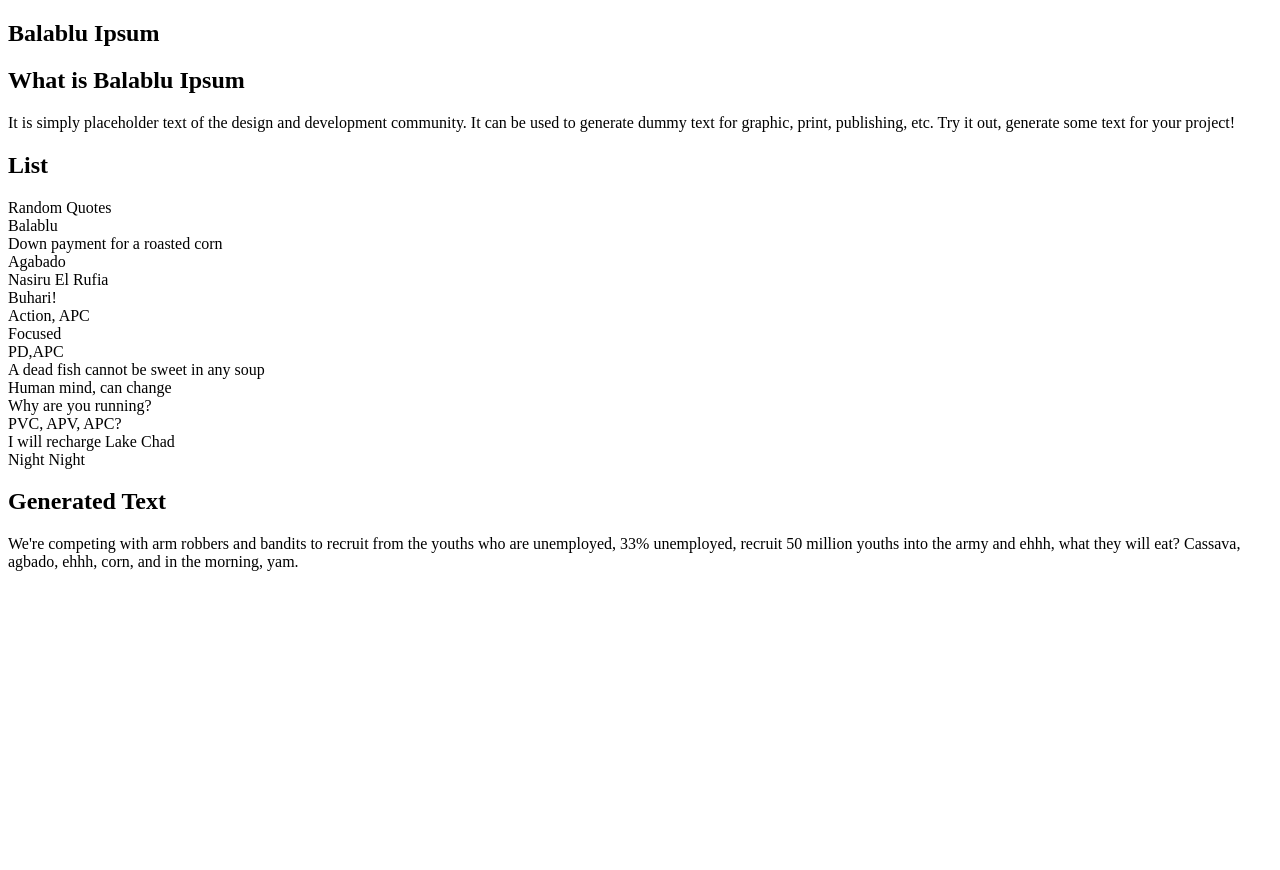
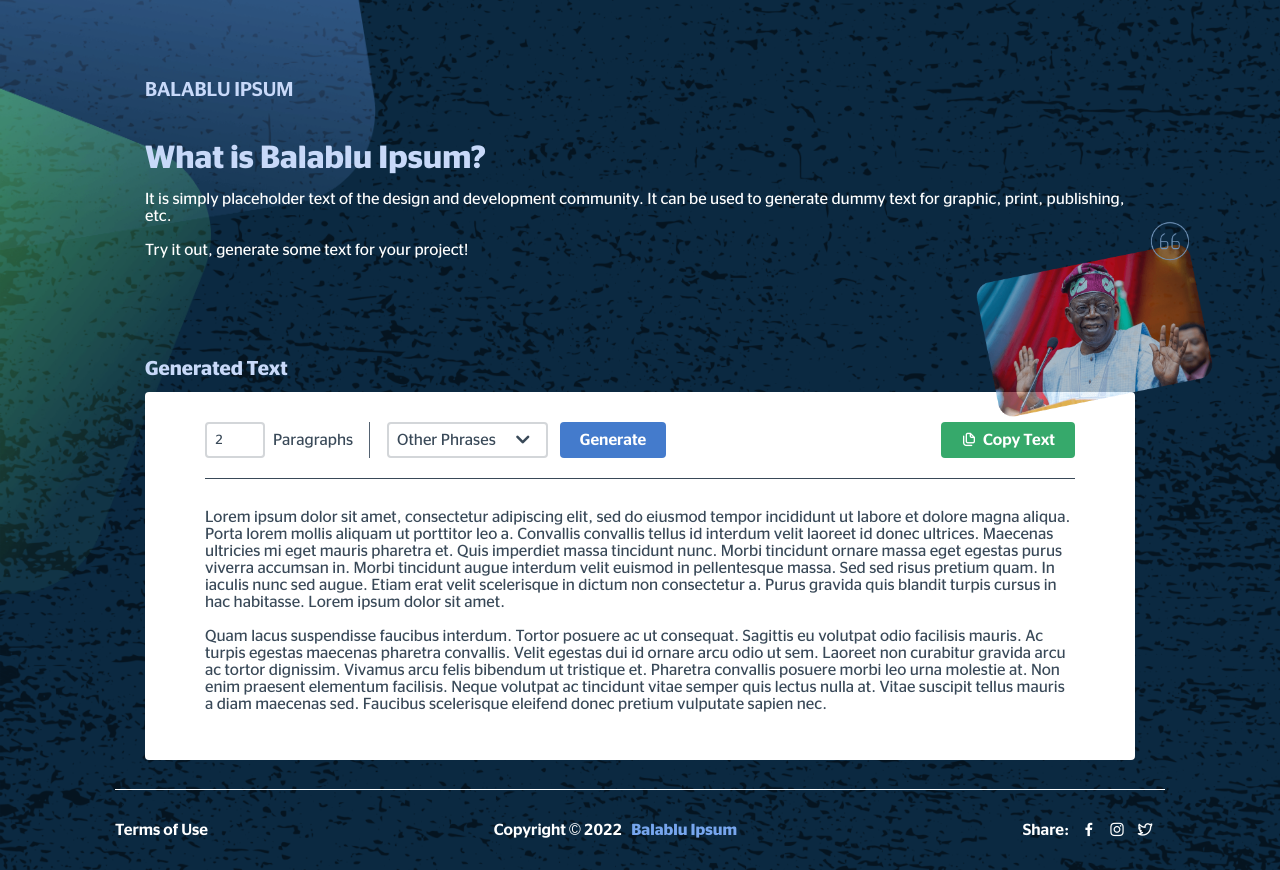
Before and after one commit to AVONnadozie/agbado-ipsum, a plain HTML site: page index.html in a window 1280 px wide. Before the commit the page ends 800 px from the top, so only its background shows below. Drawn offline with nearby package versions, Linux system fonts and the light colour scheme.

Commit message:
merge conflict

```diff
--- /dev/null
+++ b/assets/css/styles.css
@@ -0,0 +1,552 @@
+
+@font-face {
+    font-family: "Stag Sans";
+    src: url('../fonts/stag/StagSans-Regular.ttf') format('truetype');
+    font-weight: 300;
+}
+@font-face {
+    font-family: "Stag Sans";
+    src: url('../fonts/stag/StagSans-Thin.ttf') format('truetype');
+    font-weight: 100;
+}
+@font-face {
+    font-family: "Stag Sans";
+    src: url('../fonts/stag/StagSans-Light.ttf') format('truetype');
+    font-weight: 200;
+}
+@font-face {
+    font-family: "Stag Sans";
+    src: url('../fonts/stag/StagSans-Medium.ttf') format('truetype');
+    font-weight: 400;
+}
+@font-face {
+    font-family: "Stag Sans";
+    src: url('../fonts/stag/StagSans-SemiBold.ttf') format('truetype');
+    font-weight: 500;
+}
+@font-face {
+    font-family: "Stag Sans";
+    src: url('../fonts/stag/StagSans-Bold.ttf') format('truetype');
+    font-weight: 600;
+}
+@font-face {
+    font-family: "Stag Sans";
+    src: url('../fonts/stag/StagSans-Black.ttf') format('truetype');
+    font-weight: 700;
+}
+
+
+/*BASE*/
+* {
+    box-sizing: border-box;
+    padding: 0;
+    margin: 0;
+    text-decoration: none;
+}
+
+html {
+    scroll-behavior: smooth;
+    color: #fff;
+    background-color: #0B2941;
+}
+
+body {
+    font-family: "Stag Sans", sans-serif;
+    background: url("/assets/img/txbg.png");
+    background-size: cover;
+    background-repeat: no-repeat;
+}
+
+ul {
+    list-style: none;
+}
+
+a {
+    text-decoration: none;
+}
+
+img {
+    max-width: 100%;
+    height: auto;
+}
+
+
+.container {
+    width: 100%;
+    margin-left: auto;
+    margin-right: auto;
+    padding: 70px 30px;
+}
+
+@media screen and (min-width: 576px) {
+    .container {
+        max-width: 540px;
+    }
+}
+
+@media screen and (min-width: 768px) {
+    .container {
+        max-width: 720px;
+    }
+}
+
+@media screen and (min-width: 992px) {
+    .container {
+        max-width: 960px;
+    }
+
+    .page-body .container {
+        max-width: 900px;
+    }
+}
+
+@media screen and (min-width: 1200px) {
+    .container {
+        max-width: 1050px;
+    }
+    .page-body .container {
+        max-width: 900px;
+    }
+}
+
+@media screen and (min-width: 1400px) {
+    .container {
+        max-width: 1300px;
+    }
+    .page-body .container {
+        max-width: 900px;
+    }
+}
+
+.main {
+    position: relative;
+    min-height: 100vh;
+}
+@media screen and (max-width: 768px) {
+    .main {
+        /*margin-bottom: 30px;*/
+    }
+}
+
+.header {
+    margin-top: 10px;
+    margin-bottom: 40px;
+}
+
+.title {
+    color: #C8D9F9;
+    font-weight: 500;
+}
+
+h3.header-title {
+    font-size: 20px;
+    font-weight: 400;
+}
+
+.intro {
+    margin-bottom: 40px;
+}
+
+.intro-title {
+    font-size: 32px;
+    font-weight: 500;
+    margin-bottom: 16px;
+}
+
+.intro-text {
+    font-weight: 300;
+}
+
+.ipsum-gen {
+    padding-bottom: 2.5rem;
+    position: relative;
+}
+@media screen and (max-width: 1400px) {
+    .ipsum-gen {
+        margin-top: 100px;
+    }
+}
+@media screen and (max-width: 768px) {
+    .ipsum-gen {
+        margin-bottom: 4rem;
+        margin-top: 0;
+    }
+}
+
+.ipsum-gen-title {
+    font-size: 20px;
+    margin-bottom: 12px;
+}
+
+.ipsum-card {
+    width: 100%;
+    padding: 30px 60px;
+    background-color: #fff;
+    border-radius: 4px;
+    color: #394958;
+}
+@media screen and (max-width: 768px) {
+    .ipsum-card {
+        padding: 30px;
+    }
+}
+
+.card-header {
+    padding-bottom: 20px;
+    border-bottom: 1px solid #394958;
+    display: flex;
+    align-items: center;
+    justify-content: space-between;
+    margin-bottom: 30px;
+}
+@media screen and (max-width: 992px) {
+    .card-header {
+        display: block;
+    }
+}
+
+.gen-options {
+    display: flex;
+    align-items: center;
+}
+@media screen and (max-width: 992px) {
+    .gen-options {
+        justify-content: space-between;
+        margin-bottom: 12px;
+    }
+}
+@media screen and (max-width: 768px) {
+    .gen-options {
+        display: block;
+    }
+}
+
+.gen-options-left {
+    display: flex;
+    align-items: center;
+}
+@media screen and (max-width: 768px) {
+    .gen-options-left {
+        justify-content: space-between;
+        margin-bottom: 12px;
+    }
+}
+@media screen and (max-width: 540px) {
+    .gen-options-left {
+        display: block;
+    }
+}
+
+.paragraph-num {
+    font-size: 16px;
+    font-weight: 300;
+    color: #394958;
+    display: flex;
+    align-items: center;
+}
+@media screen and (max-width: 540px) {
+    .paragraph-num {
+        margin-bottom: 4px;
+    }
+}
+
+input:focus {
+    outline: none;
+}
+/* Chrome, Safari, Edge, Opera */
+input::-webkit-outer-spin-button,
+input::-webkit-inner-spin-button {
+    -webkit-appearance: none;
+    margin: 0;
+}
+
+/* Firefox */
+input[type=number] {
+    -moz-appearance: textfield;
+}
+
+
+.custom-input {
+    height: 36px;
+    border: 2px solid #D3D6D9;
+    margin-right: 8px;
+    border-radius: 4px;
+    font-family: "Stag Sans", sans-serif;
+    font-weight: 300;
+}
+
+input.para-num {
+    width: 60px;
+    display: flex;
+    align-items: center;
+    padding: 0 8px;
+    color: #394958;
+}
+
+.options-divider {
+    margin: 0 16px;
+    width: 2px;
+    height: 36px;
+    border-left: 1px solid #546271;
+}
+@media screen and (max-width: 540px) {
+    .options-divider {
+        display: none;
+    }
+}
+
+.other-phrase {
+    /*width: auto;*/
+    display: flex;
+    align-items: center;
+    padding: 0 8px;
+    color: #394958;
+    margin-right: 12px;
+    position: relative;
+}
+@media screen and (max-width: 540px) {
+    .other-phrase {
+        width: 200px;
+    }
+}
+
+.other-drop {
+    display: flex;
+    align-items: center;
+    font-weight: 300;
+}
+@media screen and (max-width: 540px) {
+    .other-drop {
+        width: 100%;
+        justify-content: space-between;
+    }
+}
+
+.other-drop i::before {
+    font-size: 30px;
+}
+
+p.other-label {
+    margin-right: 12px;
+    font-size: 16px;
+}
+
+.other-options {
+    position: absolute;
+    top: 40px;
+    left: -2px;
+
+    background-color: #fff;
+    border: 2px solid #D3D6D9;
+    margin-right: 8px;
+    border-radius: 4px;
+    font-family: "Stag Sans", sans-serif;
+    font-weight: 300;
+    padding: 8px;
+    display: flex;
+    flex-direction: column;
+}
+
+.option-single {
+    margin-bottom: 8px;
+}
+.custom-input.check {
+    height: auto;
+}
+
+input.custom-check {
+    width: 14px;
+    height: 14px;
+    border-radius: 4px;
+    transition: box-shadow .3s;
+    background: lightgrey;
+    cursor: pointer;
+    border: 0;
+    appearance: none; -webkit-appearance: none;
+    margin-top: 4px;
+}
+
+input.custom-check:checked{ box-shadow: inset 0 0 0 20px #447BCC; }
+
+@media screen and (max-width: 768px) {
+    .generate .btn-custom {
+        width: 100%;
+    }
+}
+
+button {
+    font-family: "Stag Sans", sans-serif;
+}
+button.btn-custom {
+    background-color: #447BCC;
+    color: #fff;
+    font-size: 16px;
+    padding: 0 20px;
+    height: 36px;
+    display: flex;
+    align-items: center;
+    justify-content: center;
+    border: none;
+    border-radius: 4px;
+    cursor: pointer;
+}
+
+button.btn-copy {
+    background-color: #36a96b;
+}
+
+button.btn-custom i {
+    margin-right: 6px;
+}
+
+button.btn-custom:hover {
+    background-color: #1f5bb2;
+}
+button.btn-copy:hover {
+    background-color: #2c8d59;
+}
+
+@media screen and (max-width: 992px) {
+    .copy-text .btn-custom {
+        width: 100%;
+    }
+}
+
+.card-body {
+
+}
+
+p.gen-text {
+    font-weight: 300;
+}
+
+.footer {
+    /*margin-top: 100px;*/
+    padding-bottom: 40px;
+    border-top: 1px solid #fff;
+    padding-top: 40px;
+    display: flex;
+    align-items: center;
+    justify-content: space-between;
+
+    position: absolute;
+    bottom: 0;
+    width: 100%;
+    height: 2.5rem;
+    right: 30px;
+    left: 0;
+}
+
+.footer-content {
+    display: flex;
+    align-items: center;
+    justify-content: space-between;
+    position: relative;
+    width: 100%;
+}
+@media screen and (max-width: 768px) {
+    .footer {
+        display: block;
+        height: 8rem;
+        bottom: 20px;
+        text-align: center;
+        padding-top: 4rem;
+    }
+
+    .footer-content {
+        display: block;
+        /*height: 8rem;*/
+        bottom: 20px;
+        text-align: center;
+    }
+
+    .footer .terms-link, .footer .copyright, .footer .social {
+        margin-bottom: 10px;
+    }
+
+    .footer .social {
+        justify-content: center;
+    }
+
+}
+
+.footer .social {
+    display: flex;
+    align-items: center;
+}
+
+.footer .social p {
+    margin-right: 12px;
+}
+
+.footer .social i {
+    margin-right: 12px;
+}
+
+.footer .copyright .balablu {
+    font-weight: 500;
+    color: #77A6EE;
+}
+
+
+img.cubes {
+    position: absolute;
+    height: 950px;
+    left: -400px;
+    top: -300px;
+}
+
+@media screen and (max-width: 768px) {
+    img.cubes {
+        height: 750px;
+        left: -200px;
+        top: -200px;
+    }
+}
+
+img.bat {
+    position: absolute;
+    height: 250px;
+    top: -170px;
+    right: -230px;
+    border-radius: 22px;
+    opacity: .7;
+
+}
+
+/*img.bodybg {*/
+/*    opacity: 0.3;*/
+/*    position: absolute;*/
+/*    left: 0;*/
+/*    top: 0;*/
+/*    width: 100%;*/
+/*    height: 100%;*/
+/*}*/
+
+@media screen and (max-width: 1700px) {
+    img.bat {
+        height: 200px;
+        right: -80px;
+        top: -140px;
+    }
+}
+@media screen and (max-width: 1400px) {
+    img.bat {
+        height: 200px;
+        right: -80px;
+        top: -140px;
+    }
+}
+@media screen and (min-width: 990px) and (max-width: 1100px) {
+    img.bat {
+        height: 200px;
+        right: -40px;
+        top: -140px;
+    }
+}
+
+@media screen and (max-width: 768px) {
+    img.bat {
+        display: none;
+    }
+}
--- a/index.html
+++ b/index.html
@@ -18,26 +18,135 @@
     <script src="js/generator.js"></script>
     <script src="js/app.js" defer></script>
 
+    <!--UNICONS-->
+    <link rel="stylesheet" href="https://unicons.iconscout.com/release/v4.0.0/css/line.css">
+
+    <!--CSS-->
+    <link rel="stylesheet" href="assets/css/styles.css">
+
+    <meta name="viewport" content="width=device-width, initial-scale=1">
 </head>
 <body>
-<section class="sidebar">
-    <h1>Balablu Ipsum</h1>
-    <h2>What is Balablu Ipsum</h2>
-    <p>
-        It is simply placeholder text of the design and development community. It can be used to generate dummy text for
-        graphic, print, publishing, etc.
+<!--    <section class="list">-->
+<!--        <h2>List</h2>-->
+<!--        <div></div>-->
+<!--    </section>-->
+<!--    <section class="content">-->
+<!--        <h2>Generated Text</h2>-->
+<!--        <div></div>-->
+<!--    </section>-->
 
-        Try it out, generate some text for your project!
-    </p>
-</section>
-<section class="list">
-    <h2>List</h2>
-    <div></div>
-</section>
-<section class="content">
-    <h2>Generated Text</h2>
-    <div></div>
-</section>
+    <img src="/assets/img/cubes.png" alt="" class="cubes">
 
+    <div class="main container">
+        <div class="header">
+            <h3 class="title header-title">BALABLU IPSUM</h3>
+        </div>
+
+        <div class="intro">
+            <h1 class="title intro-title">What is Balablu Ipsum?</h1>
+            <p class="intro-text">
+                It is simply placeholder text of the design and development community. It can be used to generate
+                dummy text for graphic, print, publishing, etc.
+                <br><br>
+                Try it out, generate some text for your project!
+            </p>
+        </div>
+
+        <div class="ipsum-gen">
+            <img src="/assets/img/tinqt.png" alt="" class="bat">
+            <h3 class="title ipsum-gen-title">Generated Text</h3>
+
+            <div class="ipsum-card">
+                <div class="card-header">
+                    <div class="gen-options">
+                        <div class="gen-options-left">
+                            <div class="paragraph-num">
+                                <input type="number" class="custom-input para-num" min="1" value="2"
+                                       oninput="this.value =
+                                       !!this.value && Math.abs(this.value) >= 1 ? Math.abs(this.value) : null"
+                                > Paragraphs
+                            </div>
+                            <div class="options-divider"></div>
+                            <div class="other-phrase custom-input">
+                            <div class="other-drop" id="other_drop">
+                                <p class="other-label">Other Phrases</p> <i class="uil uil-angle-down"></i>
+                            </div>
+
+                            <div class="other-options" id="other_option" style="display: none">
+                                <div class="option-single">
+                                    <input id="agbado" type="checkbox" class="custom-check"> <label for="agbado">Agbado</label>
+                                    <span class="checkmark"></span>
+                                </div>
+                                <div class="option-single">
+                                    <input id="down" type="checkbox" class="custom-check"> <label for="down">Down Payment</label>
+                                </div>
+                                <div class="option-single">
+                                    <input id="pdapc" type="checkbox" class="custom-check"> <label for="pdapc">PDAPC!</label>
+                                </div>
+                            </div>
+                        </div>
+                        </div>
+
+                        <div class="generate">
+                            <button class="btn-custom">Generate</button>
+                        </div>
+                    </div>
+
+                    <div class="copy-text">
+                        <button class="btn-custom btn-copy"><i class="uil uil-copy-alt"></i> Copy Text</button>
+                    </div>
+                </div>
+
+                <div class="card-body">
+                    <p class="gen-text">
+                        Lorem ipsum dolor sit amet, consectetur adipiscing elit, sed do eiusmod tempor incididunt ut labore et dolore magna aliqua. Porta lorem mollis aliquam ut
+                        porttitor leo a. Convallis convallis tellus id interdum velit laoreet id donec ultrices. Maecenas ultricies mi eget mauris pharetra et. Quis imperdiet massa
+                        tincidunt nunc. Morbi tincidunt ornare massa eget egestas purus viverra accumsan in. Morbi tincidunt augue interdum velit euismod in pellentesque massa.
+                        Sed sed risus pretium quam. In iaculis nunc sed augue. Etiam erat velit scelerisque in dictum non consectetur a. Purus gravida quis blandit turpis cursus in
+                        hac habitasse. Lorem ipsum dolor sit amet.
+                        <br><br>
+                        Quam lacus suspendisse faucibus interdum. Tortor posuere ac ut consequat. Sagittis eu volutpat odio facilisis mauris. Ac turpis egestas maecenas pharetra
+                        convallis. Velit egestas dui id ornare arcu odio ut sem. Laoreet non curabitur gravida arcu ac tortor dignissim. Vivamus arcu felis bibendum ut tristique et.
+                        Pharetra convallis posuere morbi leo urna molestie at. Non enim praesent elementum facilisis. Neque volutpat ac tincidunt vitae semper quis lectus nulla at.
+                        Vitae suscipit tellus mauris a diam maecenas sed. Faucibus scelerisque eleifend donec pretium vulputate sapien nec.
+                        <br><br>
+                    </p>
+                </div>
+            </div>
+        </div>
+
+        <div class="footer">
+            <div class="footer-content">
+                <div class="terms-link">
+                    <p>Terms of Use</p>
+                </div>
+
+                <div class="copyright">
+                    Copyright &copy; 2022 &nbsp; <span class="balablu">Balablu Ipsum</span>
+                </div>
+
+                <div class="social">
+                    <p>Share:</p>
+                    <i class="uil uil-facebook-f"></i>
+                    <i class="uil uil-instagram"></i>
+                    <i class="uil uil-twitter-alt"></i>
+                </div>
+            </div>
+        </div>
+    </div>
 </body>
+
+<script>
+    document.getElementById("other_drop").addEventListener("click", displayOptions);
+
+    function displayOptions() {
+        let list = document.getElementById("other_option");
+        if (list.style.display === "none") {
+            list.style.display = "flex";
+        } else {
+            list.style.display = "none";
+        }
+    }
+</script>
 </html>
```
Also changed, not shown: assets/fonts/stag/StagSans-Black.ttf (added), assets/fonts/stag/StagSans-Bold.ttf (added), assets/fonts/stag/StagSans-Light.ttf (added), assets/fonts/stag/StagSans-Medium.ttf (added), assets/fonts/stag/StagSans-Regular.ttf (added), assets/fonts/stag/StagSans-SemiBold.ttf (added), assets/fonts/stag/StagSans-Thin.ttf (added), assets/img/cubes.png (added), assets/img/tinqt.png (added), assets/img/txbg.png (added).
